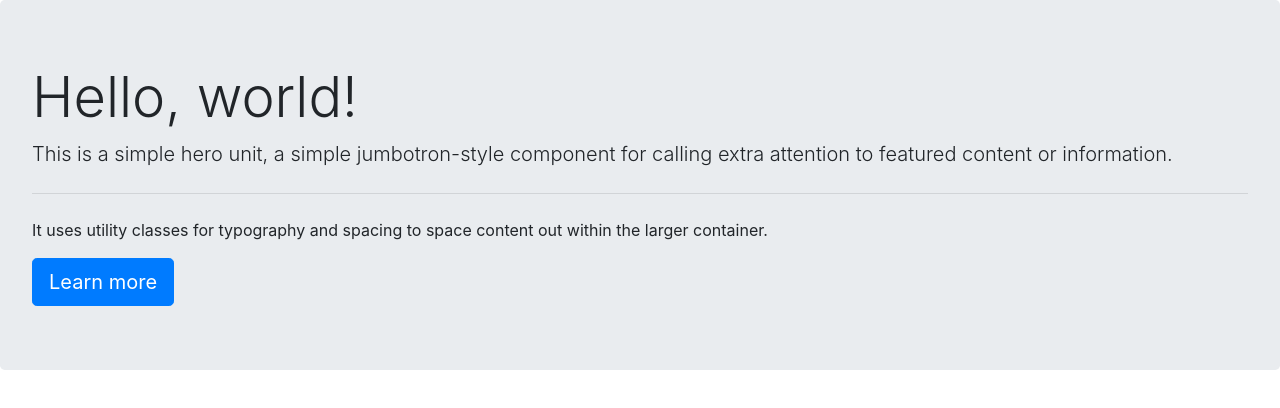
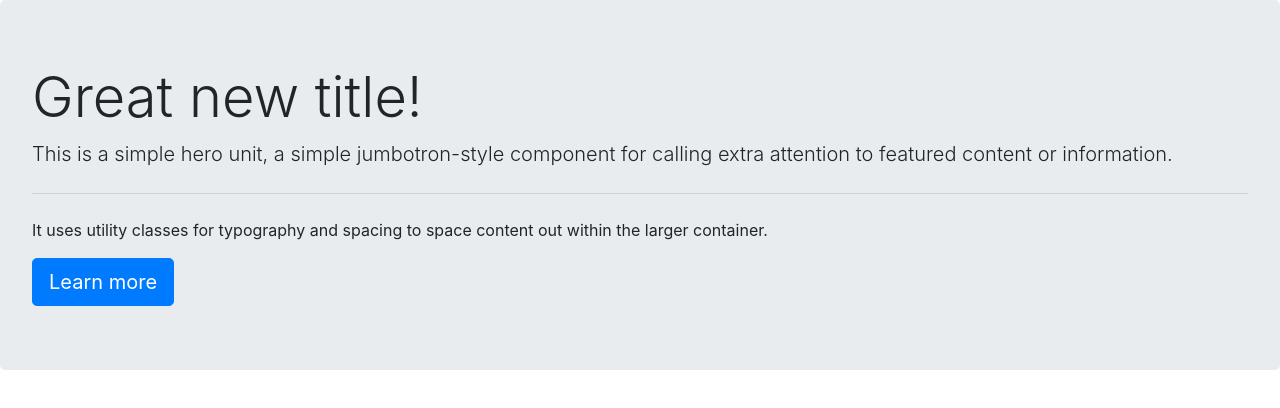
Before and after one commit to shibeknight/test-project, a plain HTML site: page index.html in a window 1280 px wide. Drawn offline with nearby package versions, Linux system fonts and the light colour scheme.

Commit message:
Fixed title

```diff
--- a/index.html
+++ b/index.html
@@ -13,7 +13,7 @@
   </head>
   <body>
     <div class="jumbotron">
-      <h1 class="display-4">Hello, world!</h1>
+      <h1 class="display-4">Great new title!</h1>
       <p class="lead">
         This is a simple hero unit, a simple jumbotron-style component for
         calling extra attention to featured content or information.
```
